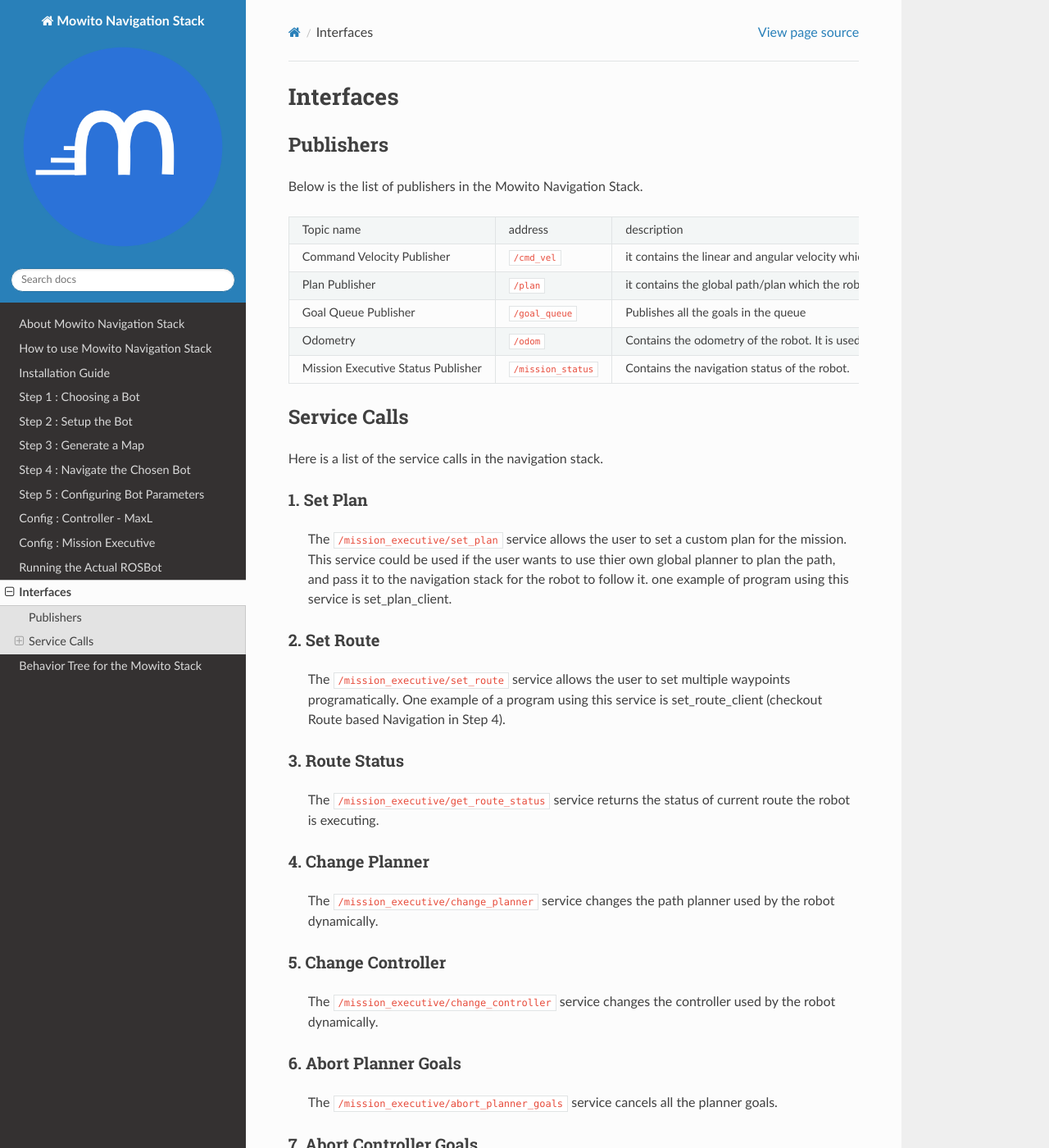
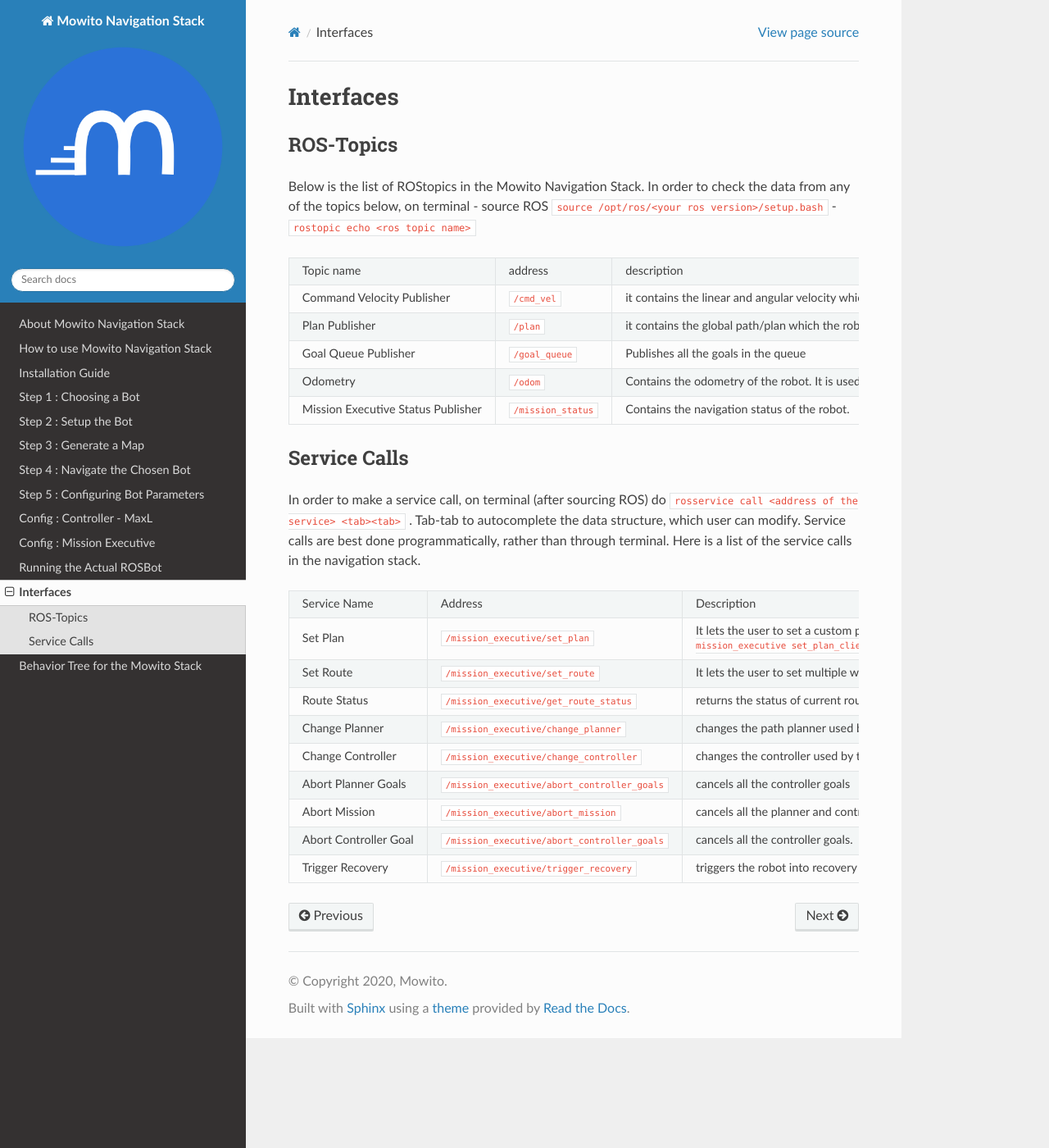
Before and after one commit to mowito/mowito_amd64, a Sphinx documentation site: the page built from docs/source/interfaces.rst, in a window 1280 px wide and 1400 px high. Shown: the whole window at 82% size. Built offline with Sphinx 7.4.7 and the Read the Docs theme 2.0.0, drawn with Linux system fonts in a browser that asks for light colours; some of the changed text lies outside the part shown.

Commit message:
add table for ros services

```diff
--- a/docs/source/interfaces.rst
+++ b/docs/source/interfaces.rst
@@ -1,9 +1,11 @@
 Interfaces
 ======================================
 
-Publishers
+ROS-Topics
 ^^^^^^^^^^^^^^
-Below is the list of publishers in the Mowito Navigation Stack.
+Below is the list of ROStopics in the Mowito Navigation Stack. In order to check the data from any of the topics below, on terminal
+- source ROS ``source /opt/ros/<your ros version>/setup.bash``
+- ``rostopic echo <ros topic name>``
 
 +------------------------------------+---------------------+-------------------------------------------------------------------------------------+
 | Topic name                         | address             | description                                                                         |
@@ -22,49 +24,30 @@
 Service Calls
 ^^^^^^^^^^^^^^^
 
-Here is a list of the service calls in the navigation stack.
+In order to make a service call, on terminal (after sourcing ROS) do ``rosservice call <address of the service> <tab><tab>`` . Tab-tab to autocomplete the data structure, which user can modify. Service calls are best done programmatically, rather than through terminal. Here is a list of the service calls in the navigation stack.
 
-**1. Set Plan**
-~~~~~~~~~~~~~~~~~~
-
-      The ``/mission_executive/set_plan`` service allows the user to set a custom plan for the mission. This service could be used if the user wants to use thier own global planner to plan the path, and pass it to the navigation stack for the robot to follow it. one example of program using this service is set_plan_client.
-
-**2. Set Route**
-~~~~~~~~~~~~~~~~~~
-
-      The ``/mission_executive/set_route`` service allows the user to set multiple waypoints programatically. One example of a program using this service is set_route_client (checkout Route based Navigation in Step 4).
-
-**3. Route Status**
-~~~~~~~~~~~~~~~~~~~~~~~~~~~~~~~~~~~~~~~~~~~~~~~~~~~~~~
-
-      The ``/mission_executive/get_route_status`` service returns the status of current route the robot is executing.
-
-**4. Change Planner**
-~~~~~~~~~~~~~~~~~~~~~~~~~~~~~~~~~~~~
-
-      The ``/mission_executive/change_planner`` service changes the path planner used by the robot dynamically.
-
-**5. Change Controller**
-~~~~~~~~~~~~~~~~~~~~~~~~~~~~~~~~~~~~
-
-      The ``/mission_executive/change_controller`` service changes the controller used by the robot dynamically.
-
-**6. Abort Planner Goals**
-~~~~~~~~~~~~~~~~~~~~~~~~~~~~~~~~~~~~
-
-      The ``/mission_executive/abort_planner_goals`` service cancels all the planner goals.
-
-**7. Abort Controller Goals**
-~~~~~~~~~~~~~~~~~~~~~~~~~~~~~~~~~~~~
-
-      The ``/mission_executive/abort_controller_goals`` service cancels all the controller goals.
-
-**8. Abort Mission**
-~~~~~~~~~~~~~~~~~~~~~~~~~~~~~~~~~~~~
-
-      The ``/mission_executive/abort_mission`` service cancels all the planner and controller goals thereby aborting the mission.
-
-**9. Trigger Recovery**
-~~~~~~~~~~~~~~~~~~~~~~~~~~~~~~~~~~~~
-
-      The ``/mission_executive/trigger_recovery`` service triggers the robot into recovery mode.
++-----------------------+-----------------------------------------------+-------------------------------------------------------------------------------------------------+
+| Service Name          | Address                                       | Description                                                                                     |
++-----------------------+-----------------------------------------------+-------------------------------------------------------------------------------------------------+
+| Set Plan              | ``/mission_executive/set_plan``               | It lets the user to set a custom plan for the mission.                                          |
+|                       |                                               | In other words, this service is used to when custom global planner is used                      |
+|                       |                                               | to plan the path, and pass it to the navigation stack for the robot to follow it.               |
+|                       |                                               | one example of program using this service is ``rosrun mission_executive set_plan_client``       |
++-----------------------+-----------------------------------------------+-------------------------------------------------------------------------------------------------+
+| Set Route             | ``/mission_executive/set_route``              | It lets the user to set multiple waypoints programatically. One example of a                    |
+|                       |                                               | program using this service is ``set_route_client`` (checkout Route based Navigation in Step 4). |
++-----------------------+-----------------------------------------------+-------------------------------------------------------------------------------------------------+
+| Route Status          | ``/mission_executive/get_route_status``       | returns the status of current route the robot is executing                                      |
++-----------------------+-----------------------------------------------+-------------------------------------------------------------------------------------------------+
+| Change Planner        | ``/mission_executive/change_planner``         | changes the path planner used by the robot dynamically ( without terminating the stack).        |
++-----------------------+-----------------------------------------------+-------------------------------------------------------------------------------------------------+
+| Change Controller     | ``/mission_executive/change_controller``      | changes the controller used by the robot dynamically                                            |
++-----------------------+-----------------------------------------------+-------------------------------------------------------------------------------------------------+
+| Abort Planner Goals   | ``/mission_executive/abort_controller_goals`` | cancels all the controller goals                                                                |
++-----------------------+-----------------------------------------------+-------------------------------------------------------------------------------------------------+
+| Abort Mission         | ``/mission_executive/abort_mission``          | cancels all the planner and controller goals thereby aborting the mission                       |
++-----------------------+-----------------------------------------------+-------------------------------------------------------------------------------------------------+
+| Abort Controller Goal | ``/mission_executive/abort_controller_goals`` | cancels all the controller goals.                                                               |
++-----------------------+-----------------------------------------------+-------------------------------------------------------------------------------------------------+
+| Trigger Recovery      | ``/mission_executive/trigger_recovery``       | triggers the robot into recovery mode                                                           |
++-----------------------+-----------------------------------------------+-------------------------------------------------------------------------------------------------+
```
